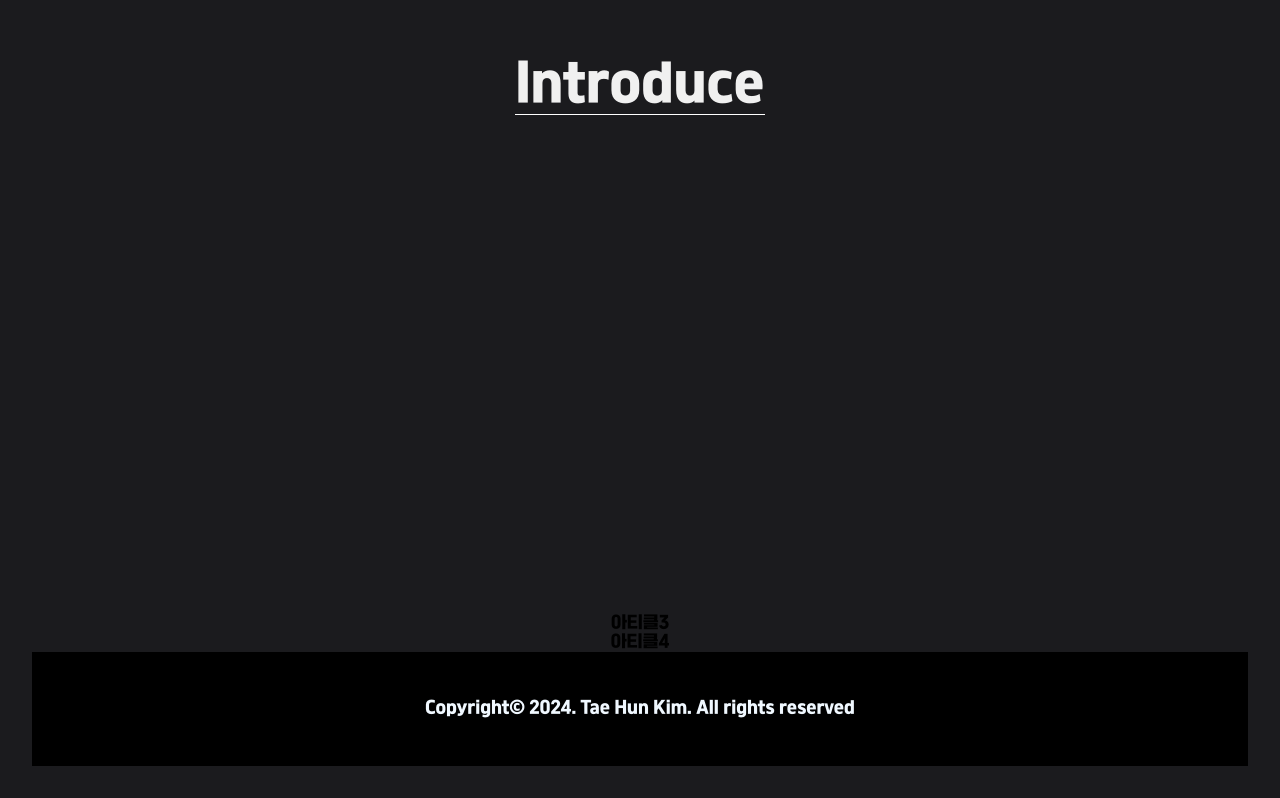
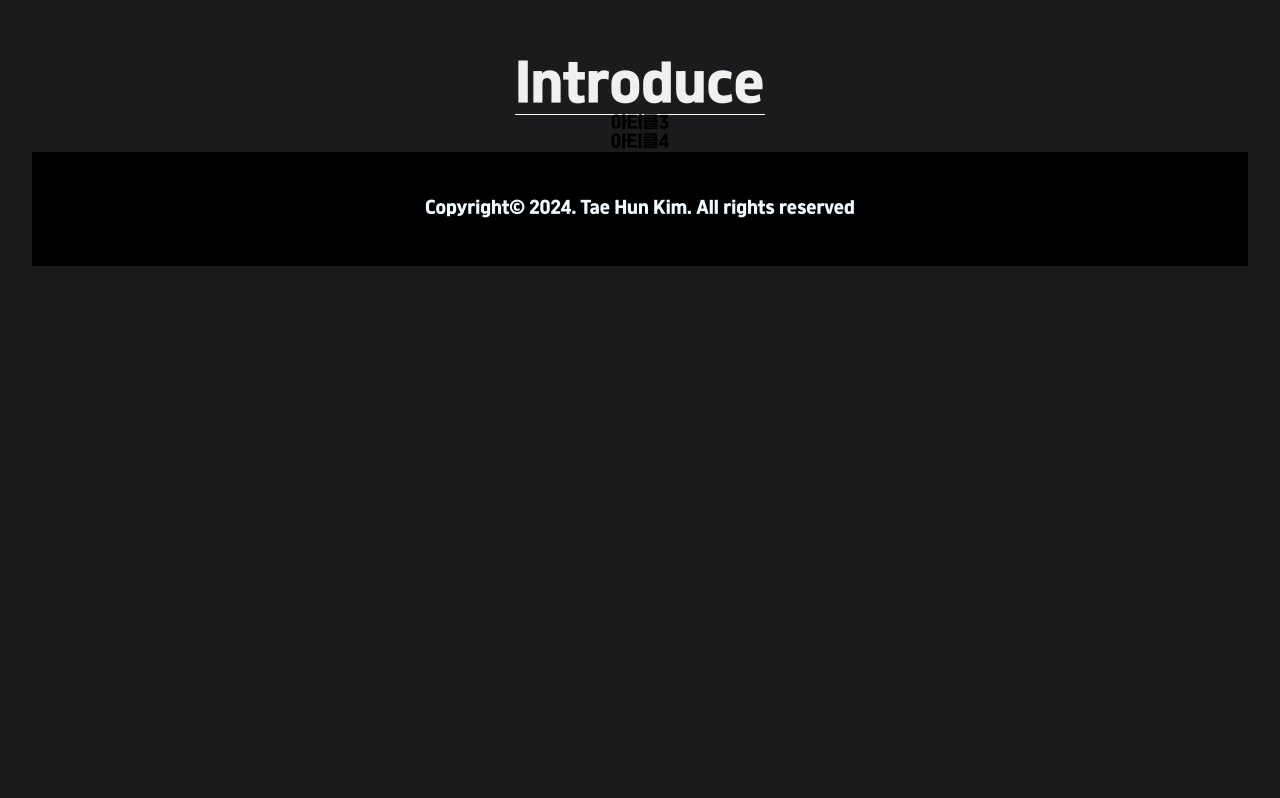
Before and after one commit to kimtaehun-dev/tagDev, a React (Vite) app: page / in a window 1280 px wide. Shown: the part 845-1643 px from the top of the page. After the commit the page ends 1143 px from the top, so only its background shows below. Built offline with nearby package versions, Linux system fonts and the light colour scheme.

Commit message:
Revert "인트로듀스 아티클 아이탬 컴포넌트 추가1"
This reverts commit 768fb07c866b5cd957d0884159cc755e482bd134.

```diff
--- a/src/components/molecules/articleTittle/ArticleTittle.css
+++ b/src/components/molecules/articleTittle/ArticleTittle.css
@@ -3,6 +3,4 @@
   font-size : var(--article-tittle);
   font-weight: var(--article-tittle-weight);
   margin: 0 auto;
-
-  grid-area : tittle;
 }
--- a/src/components/organisms/article/introduce/Introduce.css
+++ b/src/components/organisms/article/introduce/Introduce.css
@@ -1,14 +1,6 @@
-.introduce-frame{
+.introduce-article{
   width: 100%;
   padding-top : 4.5rem;
-
-  /*grid setting*/
-  display : grid;
-  grid-template-areas:
-  'tittle tittle'
-  'thumbnail itemCards'
-  'footer'
-  ;
 }
 
 .introduce-container{
@@ -17,7 +9,3 @@
   margin: 0 auto;
   color : var(--font-color);
 }
-
-.introduce-main{
-  height : 500px;
-}
--- a/src/components/organisms/article/introduce/Introduce.tsx
+++ b/src/components/organisms/article/introduce/Introduce.tsx
@@ -2,12 +2,9 @@ import ArticleTittle from '../../../molecules/articleTittle/ArticleTittle'
 import './Introduce.css'
 export default function Introduce(){
   return(
-    <div className="introduce-frame">
+    <div className="introduce-article">
       <div className="introduce-container">
         <ArticleTittle tittleText={"Introduce"}/>
-        <div className='introduce-main'>
-
-        </div>
       </div>
     </div>
   )
```
